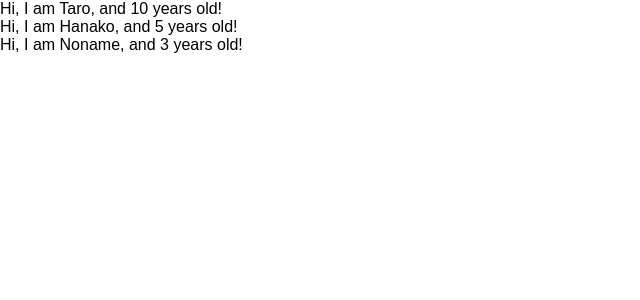
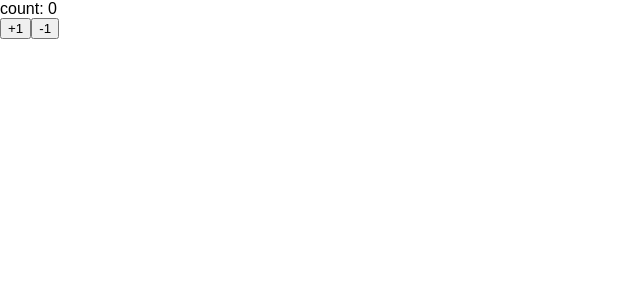
Before and after one commit to kaitoharuoka/udemy-react-redux-crud-application, a React (Create React App) app: page / in a window 1280 px wide. Shown: the top 300 px of the page, without its empty margins (0-640 px from the left). Built offline with nearby package versions, Linux system fonts and the light colour scheme.

Commit message:
Learn state

```diff
--- a/src/App.js
+++ b/src/App.js
@@ -1,34 +1,29 @@
-import React from 'react';
-import PropTypes from 'prop-types';
+import React, { Component } from 'react';
 
-const App = () => {
-  const profiles = [
-    {name: "Taro", age: 10 },
-    {name: "Hanako", age: 5 },
-    {name: "Noname", age: 3 }
-  ]
-  return (
-    <div>
-      {
-        profiles.map((profile, index) => {
-          return <User name={profile.name} age={profile.age} key={index}/>
-        })
-      }
-    </div>
-  )
+const App = () => (<Counter></Counter>)
+
+class Counter extends Component {
+  constructor(props) {
+    super(props)
+    this.state = { count: 0}
+  }
+
+  handlePlusButton = () => {
+    this.setState({ count: this.state.count + 1 })
+  }
+  handleMinusButton = () => {
+    this.setState({ count: this.state.count - 1 })
+  }
+  render() {
+    return(
+      <React.Fragment>
+        <div>count: {this.state.count}</div>
+        <button onClick={this.handlePlusButton}>+1</button>
+        <button onClick={this.handleMinusButton}>-1</button>
+      </React.Fragment>
+      )
+  }
 }
 
-const User = (props) => {
-  return <div>Hi, I am {props.name}, and {props.age} years old! </div>
-}
-
-User.propTypes = {
-  name: PropTypes.string,
-  age: PropTypes.number.isRequired
-}
-
-User.defaultProps = {
-  age: 1
-}
 
 export default App;
```
